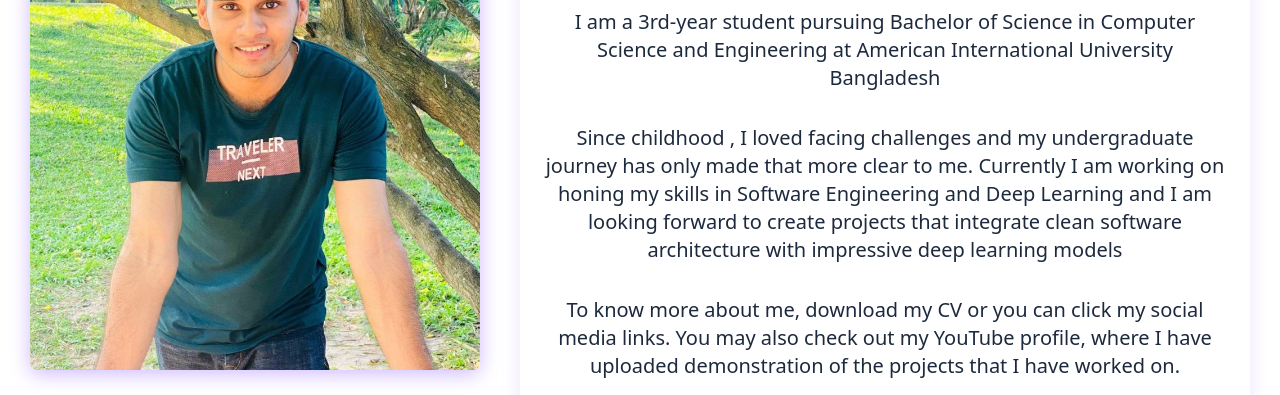
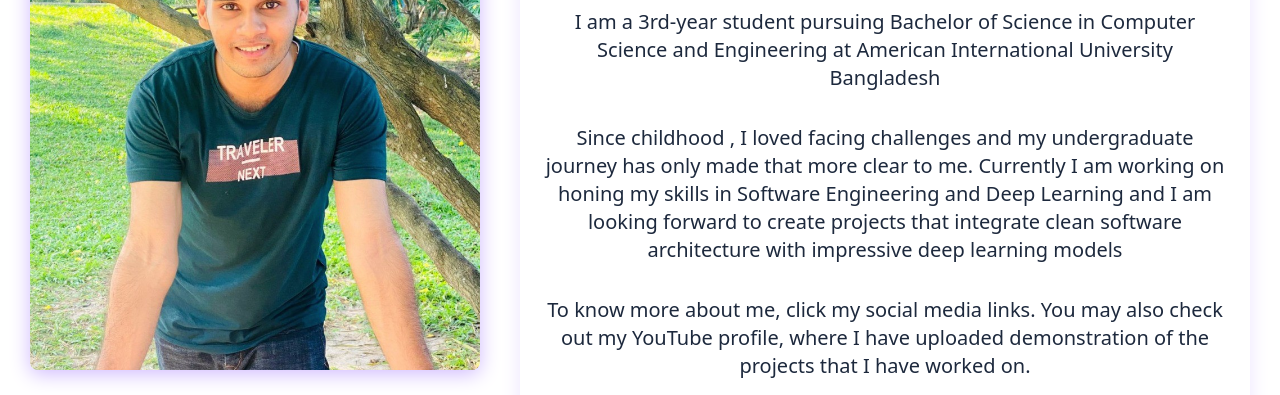
Before and after one commit to antor-morsalin/portfolio, a plain HTML site: page index.html in a window 1280 px wide. Shown: the part 190-585 px from the top of the page. Drawn offline with Linux system fonts and the light colour scheme.

Commit message:
Update index.html

```diff
--- a/index.html
+++ b/index.html
@@ -104,7 +104,7 @@
           Since childhood , I loved facing challenges and my undergraduate journey has only made that more clear to me. Currently I am working on honing my skills in Software Engineering and Deep Learning and I am looking forward to create projects that integrate clean software architecture with impressive deep learning models
         </p>
         <p class="text-slate-800 text-center md:text-xl text-lg">
-          To know more about me, download my CV or you can click my social media links. You may also check out my YouTube profile, where I have uploaded demonstration of the projects that I have worked on.
+          To know more about me, click my social media links. You may also check out my YouTube profile, where I have uploaded demonstration of the projects that I have worked on.
         </p>
       </div>
 
```
